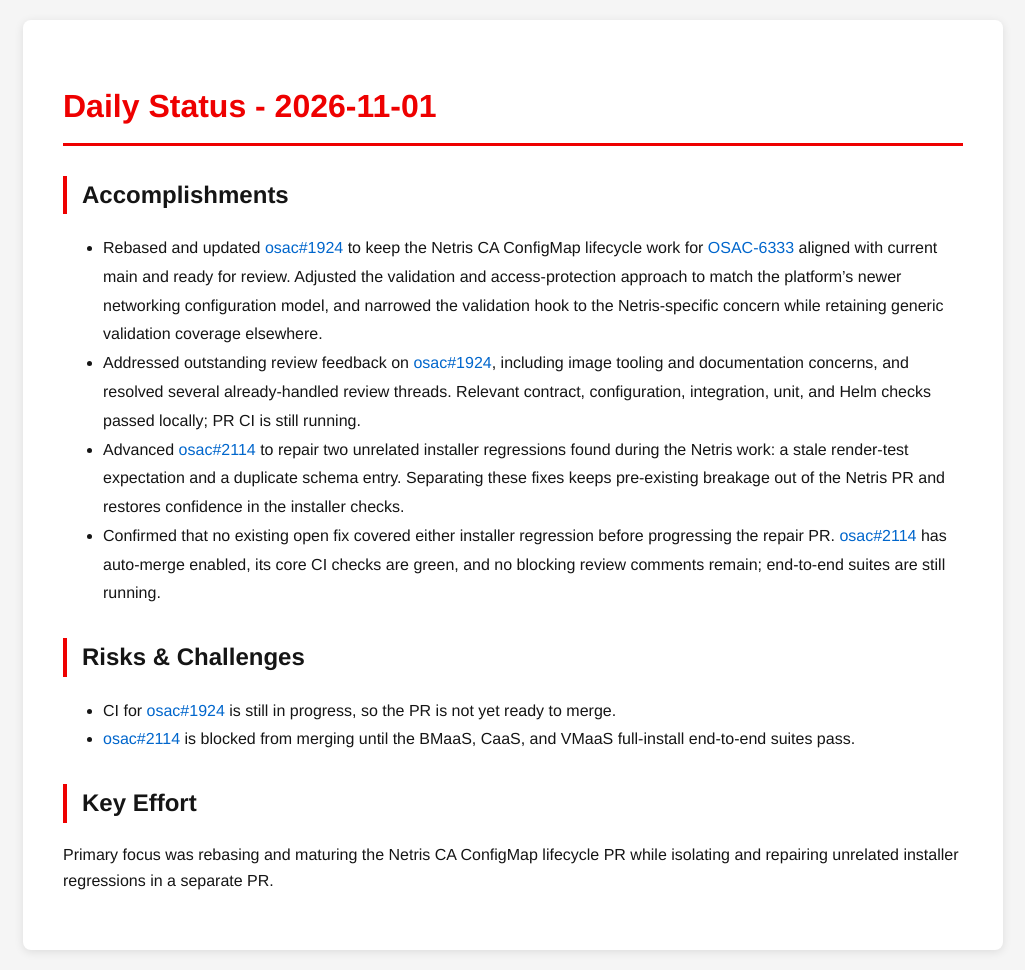
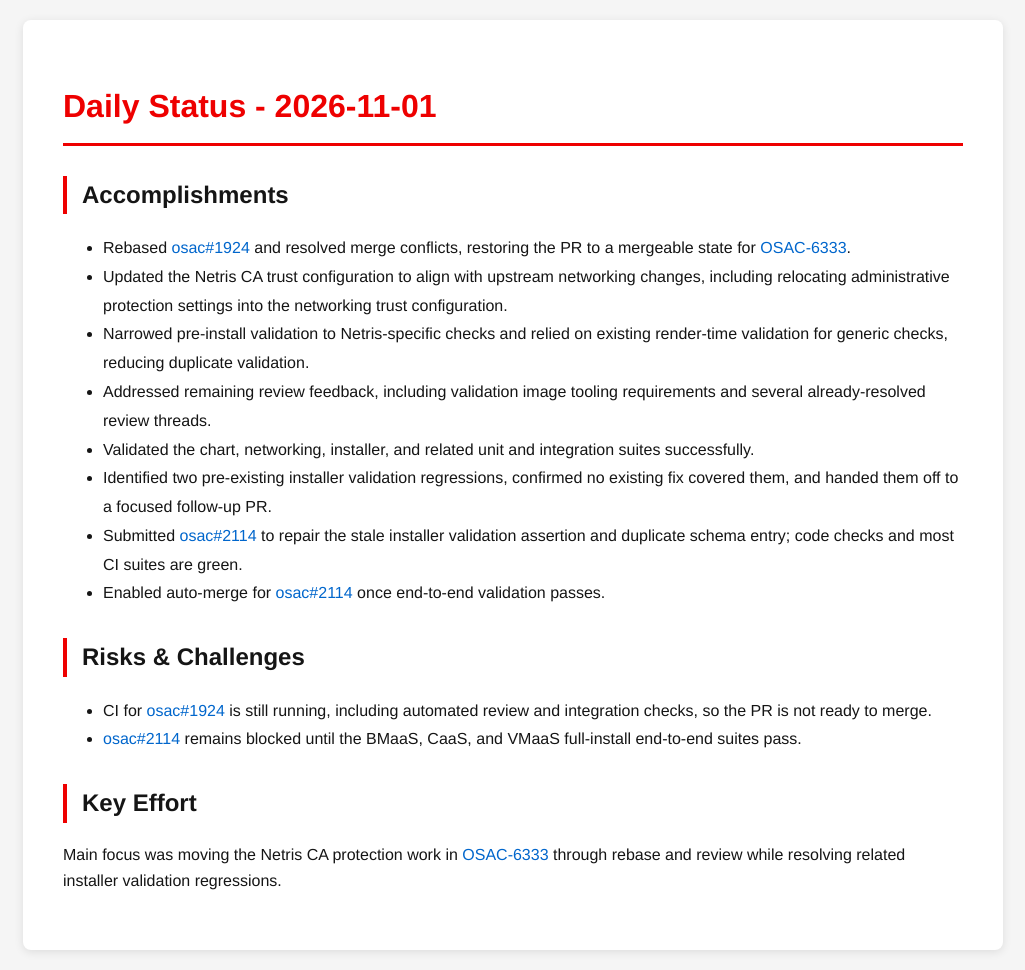
Before and after one commit to tzvatot/daily-status, a Jekyll site: the page built from 2026-11-01.md, in a window 1280 px wide. Shown: the whole page, without its empty margins (127-1152 px from the left). Built offline with Jekyll 4.4.1, drawn with Linux system fonts in a browser that asks for light colours.

Commit message:
Daily status update - 2026-11-01

```diff
--- a/2026-11-01.md
+++ b/2026-11-01.md
@@ -7,14 +7,18 @@
 # Daily Status - 2026-11-01
 
 ## Accomplishments
-- Rebased and updated [osac#1924](https://github.com/osac-project/osac/pull/1924) to keep the Netris CA ConfigMap lifecycle work for [OSAC-6333](https://redhat.atlassian.net/browse/OSAC-6333) aligned with current main and ready for review. Adjusted the validation and access-protection approach to match the platform's newer networking configuration model, and narrowed the validation hook to the Netris-specific concern while retaining generic validation coverage elsewhere.
-- Addressed outstanding review feedback on [osac#1924](https://github.com/osac-project/osac/pull/1924), including image tooling and documentation concerns, and resolved several already-handled review threads. Relevant contract, configuration, integration, unit, and Helm checks passed locally; PR CI is still running.
-- Advanced [osac#2114](https://github.com/osac-project/osac/pull/2114) to repair two unrelated installer regressions found during the Netris work: a stale render-test expectation and a duplicate schema entry. Separating these fixes keeps pre-existing breakage out of the Netris PR and restores confidence in the installer checks.
-- Confirmed that no existing open fix covered either installer regression before progressing the repair PR. [osac#2114](https://github.com/osac-project/osac/pull/2114) has auto-merge enabled, its core CI checks are green, and no blocking review comments remain; end-to-end suites are still running.
+- Rebased [osac#1924](https://github.com/osac-project/osac/pull/1924) and resolved merge conflicts, restoring the PR to a mergeable state for [OSAC-6333](https://redhat.atlassian.net/browse/OSAC-6333).
+- Updated the Netris CA trust configuration to align with upstream networking changes, including relocating administrative protection settings into the networking trust configuration.
+- Narrowed pre-install validation to Netris-specific checks and relied on existing render-time validation for generic checks, reducing duplicate validation.
+- Addressed remaining review feedback, including validation image tooling requirements and several already-resolved review threads.
+- Validated the chart, networking, installer, and related unit and integration suites successfully.
+- Identified two pre-existing installer validation regressions, confirmed no existing fix covered them, and handed them off to a focused follow-up PR.
+- Submitted [osac#2114](https://github.com/osac-project/osac/pull/2114) to repair the stale installer validation assertion and duplicate schema entry; code checks and most CI suites are green.
+- Enabled auto-merge for [osac#2114](https://github.com/osac-project/osac/pull/2114) once end-to-end validation passes.
 
 ## Risks & Challenges
-- CI for [osac#1924](https://github.com/osac-project/osac/pull/1924) is still in progress, so the PR is not yet ready to merge.
-- [osac#2114](https://github.com/osac-project/osac/pull/2114) is blocked from merging until the BMaaS, CaaS, and VMaaS full-install end-to-end suites pass.
+- CI for [osac#1924](https://github.com/osac-project/osac/pull/1924) is still running, including automated review and integration checks, so the PR is not ready to merge.
+- [osac#2114](https://github.com/osac-project/osac/pull/2114) remains blocked until the BMaaS, CaaS, and VMaaS full-install end-to-end suites pass.
 
 ## Key Effort
-Primary focus was rebasing and maturing the Netris CA ConfigMap lifecycle PR while isolating and repairing unrelated installer regressions in a separate PR.
+Main focus was moving the Netris CA protection work in [OSAC-6333](https://redhat.atlassian.net/browse/OSAC-6333) through rebase and review while resolving related installer validation regressions.
```
